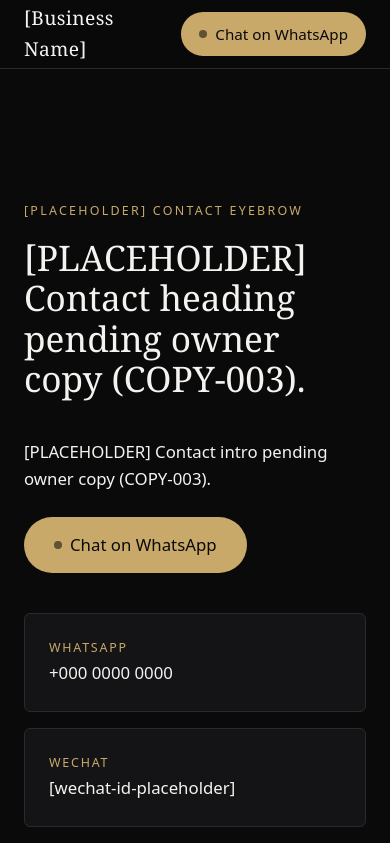
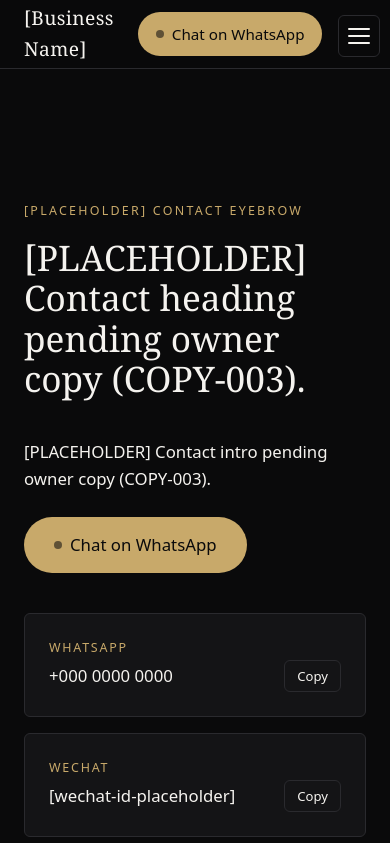
Before and after one commit to abed-fataftah/showpro-production, a Next.js app: page /contact in a window 390 px wide. Shown: the top 843 px of the page. Built offline with nearby package versions, Linux system fonts and the light colour scheme.

Commit message:
feat(islands): mobile menu + copy-to-clipboard client islands (F-004)

```diff
--- a/app/contact/page.tsx
+++ b/app/contact/page.tsx
@@ -2,6 +2,7 @@ import { contactPage } from "../../content/contact";
 import { siteSettings } from "../../content/site-settings";
 import { SectionHeading } from "../../components/SectionHeading/SectionHeading";
 import { WhatsAppCTA } from "../../components/WhatsAppCTA/WhatsAppCTA";
+import { CopyButton } from "../../components/client/CopyButton/CopyButton";
 import styles from "../../components/PageIntro/PageIntro.module.css";
 
 export default function ContactPage() {
@@ -20,23 +21,32 @@ export default function ContactPage() {
       <ul className={styles.channels}>
         <li className={styles.channel}>
           <span className={styles.channelLabel}>WhatsApp</span>
-          <span className={styles.channelValue}>
-            <a href={"https://wa.me/" + waDigits} target="_blank" rel="noopener noreferrer">{siteSettings.whatsappNumber}</a>
+          <span className={styles.channelRow}>
+            <span className={styles.channelValue}>
+              <a href={"https://wa.me/" + waDigits} target="_blank" rel="noopener noreferrer">{siteSettings.whatsappNumber}</a>
+            </span>
+            <CopyButton value={siteSettings.whatsappNumber} label="WhatsApp number" />
           </span>
         </li>
         <li className={styles.channel}>
           <span className={styles.channelLabel}>WeChat</span>
-          <span className={styles.channelValue}>{siteSettings.wechatId}</span>
+          <span className={styles.channelRow}>
+            <span className={styles.channelValue}>{siteSettings.wechatId}</span>
+            <CopyButton value={siteSettings.wechatId} label="WeChat ID" />
+          </span>
         </li>
         <li className={styles.channel}>
           <span className={styles.channelLabel}>Email</span>
-          <span className={styles.channelValue}>
-            <a href={"mailto:" + siteSettings.email}>{siteSettings.email}</a>
+          <span className={styles.channelRow}>
+            <span className={styles.channelValue}>
+              <a href={"mailto:" + siteSettings.email}>{siteSettings.email}</a>
+            </span>
+            <CopyButton value={siteSettings.email} label="Email address" />
           </span>
         </li>
       </ul>
 
-      <p className={styles.note}>Copy-to-clipboard buttons and scannable QR codes are added in a later phase.</p>
+      <p className={styles.note}>Scannable QR codes are added in a later phase.</p>
     </section>
   );
 }
--- a/components/Header/Header.module.css
+++ b/components/Header/Header.module.css
@@ -28,10 +28,10 @@
   font-size: 0.95rem;
 }
 .nav a:hover { color: var(--text); }
-.cta { flex: none; }
+.actions { display: flex; align-items: center; gap: var(--space-3); flex: none; }
 
-/* Nav links hide on small screens until the phase-4 mobile menu island exists;
-   the WhatsApp CTA and wordmark always remain visible (D-03). */
+/* On small screens the inline nav is replaced by the hamburger menu (MobileMenu island);
+   the WhatsApp CTA and wordmark always remain visible in the top bar (D-03). */
 @media (max-width: 640px) {
   .nav { display: none; }
 }
--- a/components/Header/Header.tsx
+++ b/components/Header/Header.tsx
@@ -1,10 +1,10 @@
 import Link from "next/link";
 import { siteSettings } from "../../content/site-settings";
 import { WhatsAppCTA } from "../WhatsAppCTA/WhatsAppCTA";
+import { MobileMenu } from "../client/MobileMenu/MobileMenu";
 import styles from "./Header.module.css";
 
-// Nav labels are fixed structural copy (CS §6.7), not editable business content.
-// Static shell only: mobile hamburger toggle + scroll-condense are deferred to phase 4 (islands).
+// Server component. The only client JS is the small <MobileMenu /> leaf.
 export function Header() {
   return (
     <header className={styles.header}>
@@ -15,8 +15,9 @@ export function Header() {
           <Link href="/about">About</Link>
           <Link href="/contact">Contact</Link>
         </nav>
-        <div className={styles.cta}>
+        <div className={styles.actions}>
           <WhatsAppCTA />
+          <MobileMenu />
         </div>
       </div>
     </header>
--- a/components/PageIntro/PageIntro.module.css
+++ b/components/PageIntro/PageIntro.module.css
@@ -11,6 +11,6 @@
 .channelValue { color: var(--text); font-size: 1.05rem; }
 .channelValue a:hover { color: var(--gold); }
 .note { color: var(--faint); font-size: 0.85rem; margin-top: var(--space-4); }
-
+.channelRow { display: flex; align-items: center; justify-content: space-between; gap: var(--space-3); }
 @media (max-width: 820px) { .grid { grid-template-columns: 1fr 1fr; } }
 @media (max-width: 520px) { .grid { grid-template-columns: 1fr; } }
--- /dev/null
+++ b/components/client/CopyButton/CopyButton.module.css
@@ -0,0 +1,25 @@
+.button {
+  flex: none;
+  padding: 6px 12px;
+  font-size: 0.82rem;
+  font-family: var(--sans);
+  color: var(--text);
+  background: transparent;
+  border: 1px solid var(--line);
+  border-radius: 6px;
+  cursor: pointer;
+  transition: border-color 0.2s var(--ease), color 0.2s var(--ease);
+}
+.button:hover { border-color: var(--gold); color: var(--gold); }
+
+.sr {
+  position: absolute;
+  width: 1px;
+  height: 1px;
+  padding: 0;
+  margin: -1px;
+  overflow: hidden;
+  clip: rect(0, 0, 0, 0);
+  white-space: nowrap;
+  border: 0;
+}
--- /dev/null
+++ b/components/client/CopyButton/CopyButton.tsx
@@ -0,0 +1,40 @@
+"use client";
+
+import { useState } from "react";
+import styles from "./CopyButton.module.css";
+
+type CopyState = "idle" | "copied" | "error";
+
+export function CopyButton({ value, label }: { value: string; label: string }) {
+  const [state, setState] = useState<CopyState>("idle");
+
+  async function handleCopy() {
+    try {
+      if (!navigator.clipboard) throw new Error("Clipboard API unavailable");
+      await navigator.clipboard.writeText(value);
+      setState("copied");
+      window.setTimeout(() => setState("idle"), 1800);
+    } catch {
+      // Never claim success on failure (CS §14). Signal that copy did not complete;
+      // the value itself stays visible and selectable next to this button.
+      setState("error");
+      window.setTimeout(() => setState("idle"), 2600);
+    }
+  }
+
+  const text = state === "copied" ? "Copied" : state === "error" ? "Copy failed — select manually" : "Copy";
+
+  return (
+    <button
+      type="button"
+      className={styles.button}
+      onClick={handleCopy}
+      aria-label={"Copy " + label}
+    >
+      <span aria-hidden="true">{text}</span>
+      <span className={styles.sr} role="status" aria-live="polite">
+        {state === "copied" ? label + " copied" : state === "error" ? "Copy failed, please select manually" : ""}
+      </span>
+    </button>
+  );
+}
--- /dev/null
+++ b/components/client/MobileMenu/MobileMenu.module.css
@@ -0,0 +1,44 @@
+.wrap { display: none; position: relative; }
+
+.toggle {
+  display: inline-flex;
+  flex-direction: column;
+  justify-content: center;
+  gap: 5px;
+  width: 42px;
+  height: 42px;
+  padding: 0 9px;
+  background: transparent;
+  border: 1px solid var(--line);
+  border-radius: 6px;
+  cursor: pointer;
+}
+.bar { display: block; height: 2px; width: 100%; background: var(--text); border-radius: 2px; }
+
+.menu, .menuOpen {
+  position: absolute;
+  right: 0;
+  top: calc(100% + 8px);
+  min-width: 200px;
+  display: flex;
+  flex-direction: column;
+  padding: var(--space-2);
+  background: var(--raised);
+  border: 1px solid var(--line);
+  border-radius: 8px;
+  box-shadow: 0 12px 40px rgba(0, 0, 0, 0.5);
+}
+.menu { display: none; }
+
+.link {
+  padding: var(--space-3);
+  color: var(--muted);
+  border-radius: 6px;
+  font-size: 0.98rem;
+}
+.link:hover { color: var(--text); background: var(--surface); }
+
+/* Show the hamburger only on small screens; desktop keeps the inline nav from F-003. */
+@media (max-width: 640px) {
+  .wrap { display: block; }
+}
--- /dev/null
+++ b/components/client/MobileMenu/MobileMenu.tsx
@@ -0,0 +1,51 @@
+"use client";
+
+import { useEffect, useId, useState } from "react";
+import Link from "next/link";
+import styles from "./MobileMenu.module.css";
+
+const LINKS = [
+  { href: "/portfolio", label: "Portfolio" },
+  { href: "/about", label: "About" },
+  { href: "/contact", label: "Contact" },
+  { href: "/privacy", label: "Privacy" },
+] as const;
+
+export function MobileMenu() {
+  const [open, setOpen] = useState(false);
+  const menuId = useId();
+
+  useEffect(() => {
+    if (!open) return;
+    const onKey = (e: KeyboardEvent) => {
+      if (e.key === "Escape") setOpen(false);
+    };
+    document.addEventListener("keydown", onKey);
+    return () => document.removeEventListener("keydown", onKey);
+  }, [open]);
+
+  return (
+    <div className={styles.wrap}>
+      <button
+        type="button"
+        className={styles.toggle}
+        aria-expanded={open}
+        aria-controls={menuId}
+        aria-label={open ? "Close menu" : "Open menu"}
+        onClick={() => setOpen((v) => !v)}
+      >
+        <span className={styles.bar} aria-hidden="true" />
+        <span className={styles.bar} aria-hidden="true" />
+        <span className={styles.bar} aria-hidden="true" />
+      </button>
+
+      <nav id={menuId} className={open ? styles.menuOpen : styles.menu} aria-label="Mobile" hidden={!open}>
+        {LINKS.map((l) => (
+          <Link key={l.href} href={l.href} className={styles.link} onClick={() => setOpen(false)}>
+            {l.label}
+          </Link>
+        ))}
+      </nav>
+    </div>
+  );
+}
```
